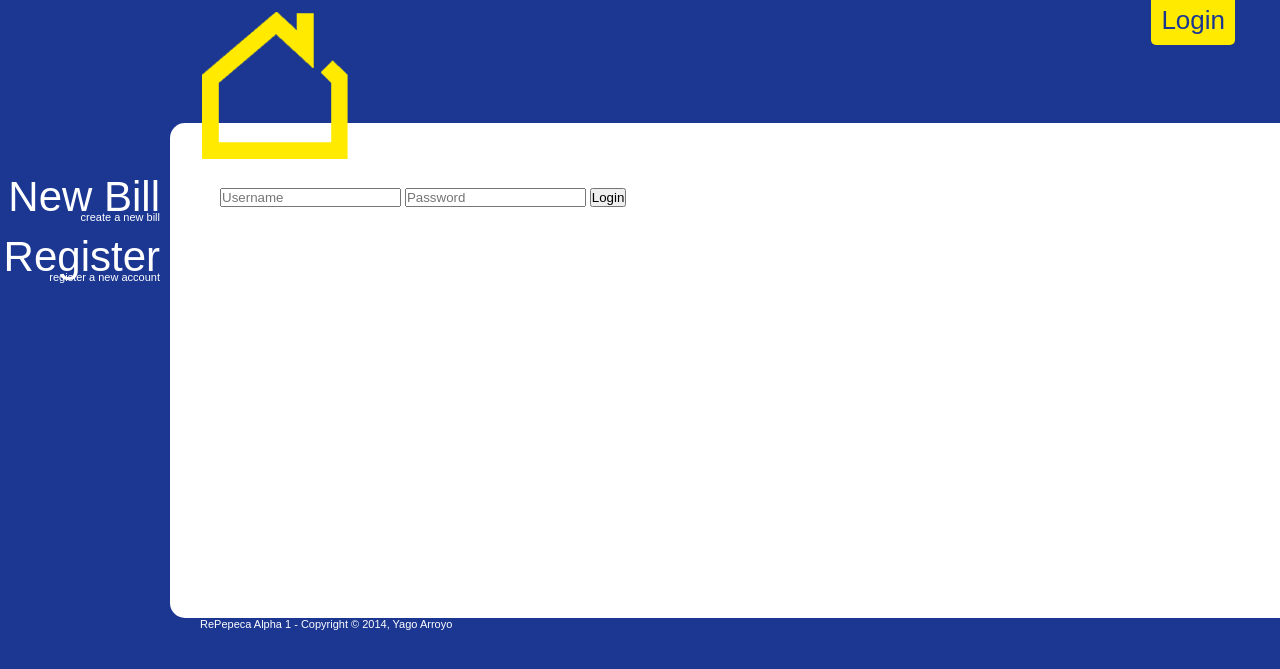
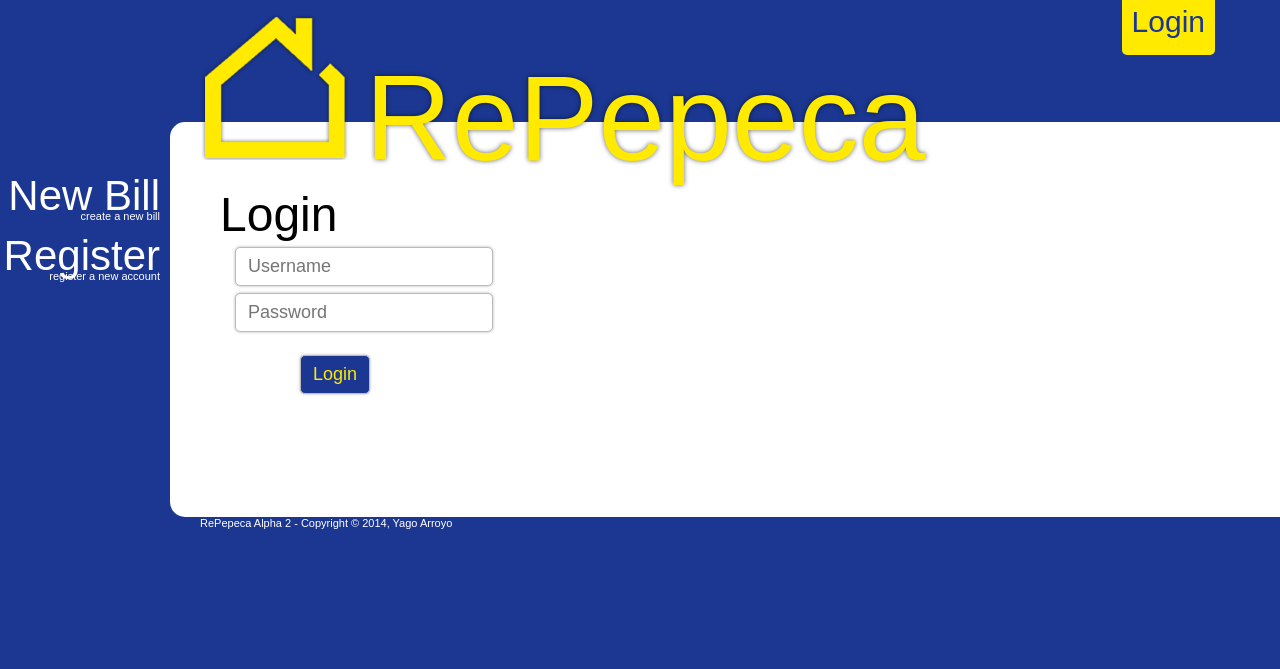
Before and after one commit to yagoag/HouSplit, a PHP site: page / in a window 1280 px wide. Shown: the top 669 px of the page. Run offline with PHP 8.4, Linux system fonts and the light colour scheme.

Commit message:
Standardization of the pages' models

```diff
--- a/src/action/create_bill.php
+++ b/src/action/create_bill.php
@@ -28,6 +28,9 @@
 
         // Close connection
         mysql_close($db_handler);
+
+        // Redirect user back to main page
+        header("Location: ../");
     } else
         die();
 ?>
--- a/src/action/session.php
+++ b/src/action/session.php
@@ -1,10 +1,6 @@
 <?php
     session_start();
-
-    if (!isset($_SESSION['username']) || $_SESSION['userip'] != $_SERVER['REMOTE_ADDR']) {
-        $loggedin = false;
-    } else {
-        $loggedin = true;
+    $loggedin = (isset($_SESSION['username']) && $_SESSION['userip'] == $_SERVER['REMOTE_ADDR']);
+    if ($loggedin)
         $user = $_SESSION['username'];
-    }
 ?>
--- a/src/css/style.css
+++ b/src/css/style.css
@@ -22,26 +22,53 @@ body {
     font-size: 14px;
 }
 
+p {
+    margin-bottom: 7px;
+}
+
+input {
+    background: #fff;
+    border-radius: 5px;
+    -webkit-box-shadow: 0px 0px 3px 0px rgba(0, 0, 0, 0.3);
+    -moz-box-shadow: 0px 0px 3px 0px rgba(0, 0, 0, 0.3);
+    box-shadow: 0px 0px 3px 0px rgba(0, 0, 0, 0.3);
+    padding: 8px 12px;
+    font-size: 18px;
+    border: 1px solid #bbb;
+    color: #777;
+}
+
+input[type="button"], input[type="submit"] {
+    background: #1b3792;
+    color: #ffea00;
+}
+
+form {
+    margin-left: 15px;
+    text-align: center;
+    width: 200px;
+}
+
 #login_status {
     background: #ffea00;
     color: #1b3792;
     border-radius: 0 0 5px 5px;
-    height: 35px;
+    height: 45px;
     float: right;
     margin-top: -10px;
-    margin-right: 45px;
+    margin-right: 65px;
     padding: 5px 10px;
     text-align: right;
 }
 
 #login_status .username {
     font-family: "BebasNeue", sans-serif;
-    font-size: 26px;
+    font-size: 30px;
 }
 
 #login_status .logout, #login_status .logout a {
     font-family: Arial, sans-serif;
-    font-size: 11px;
+    font-size: 12px;
     margin-top: -10px;
 }
 
@@ -57,11 +84,14 @@ body {
     font-family: "BebasNeue", sans-serif;
     margin-top: 10px;
     margin-left: 200px;
-    margin-bottom: -40px;
+    margin-bottom: -65px;
+    color: #ffea00;
+    font-size: 120px;
+    text-shadow: 0px 0px 5px rgba(0, 0, 0, 0.6);
 }
 
 #header .logo {
-    float: left;
+    margin-right: 15px;
 }
 
 #sidebar {
@@ -95,9 +125,15 @@ body {
     background: white;
     border-radius: 15px 0 0 15px;
     margin-left: 170px;
-    min-height: 400px;
+    min-height: 300px;
     padding: 65px 30px 30px 50px;
     color: #000;
+}
+
+#content .title {
+    font-family: "BebasNeue", sans-serif;
+    font-size: 48px;
+    margin-bottom: 5px;
 }
 
 #footer {
--- a/src/index.php
+++ b/src/index.php
@@ -18,8 +18,7 @@
         ?>
     </div>
     <div id="header">
-        <img src="img/logo.png" />
-        NAME OS ZEEW WEBSIETS
+        <img class="logo" src="img/logo.png" />RePepeca
     </div>
     <div id="sidebar">
         <a href="?p=new_bill">
@@ -42,6 +41,6 @@
                 include "login.php";
         ?>
     </div>
-    <div id="footer">RePepeca Alpha 1 - Copyright &copy; 2014, Yago Arroyo</div>
+    <div id="footer">RePepeca Alpha 2 - Copyright &copy; 2014, Yago Arroyo</div>
 </body>
 </html>
--- a/src/login.php
+++ b/src/login.php
@@ -2,11 +2,10 @@
     if ($loggedin)
         header("Location: index.php");
 ?>
-<div id="login-container">
-	<form id="login-form" name="login-form" method="post" action="action/login.php">
-		<input type="text" name="username" placeholder="Username" class="textBox" />
-		<input type="password" name="password" placeholder="Password" class="textBox" />
-
-		<input type="submit" name="login" value="Login" class="button" />
-	</form>
-</div>
+<div class="title">Login</div>
+<form id="login_form" name="login_form" method="post" action="action/login.php">
+    <p><input type="text" name="username" placeholder="Username" class="textbox" /></p>
+    <p><input type="password" name="password" placeholder="Password" class="textbox" /></p>
+    <br />
+    <p><input type="submit" name="login" value="Login" class="button" /></p>
+</form>
```
Also changed, not shown: src/new_bill.php (+19 -7 lines), src/register.php (+8 -11 lines), src/img/logo.png.
